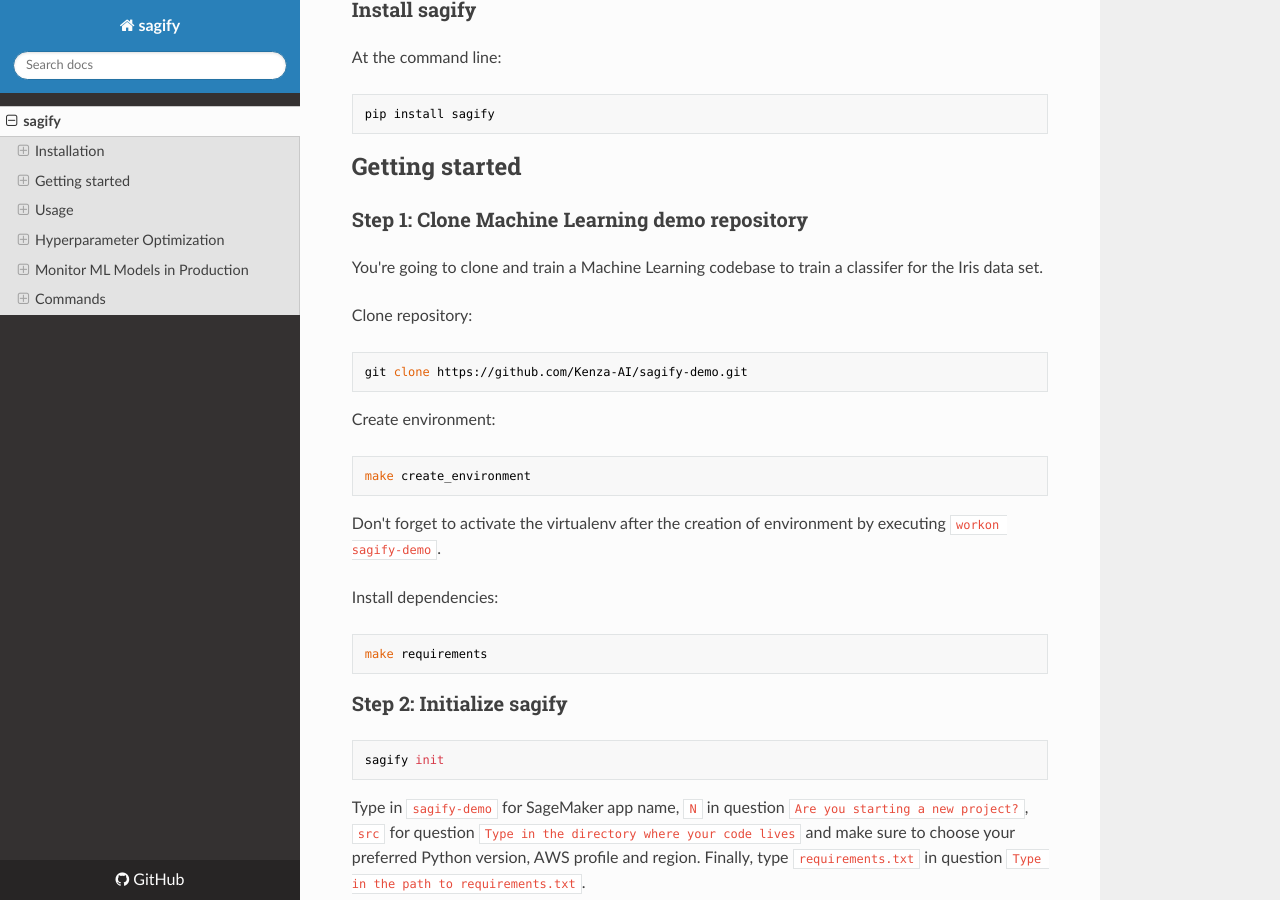
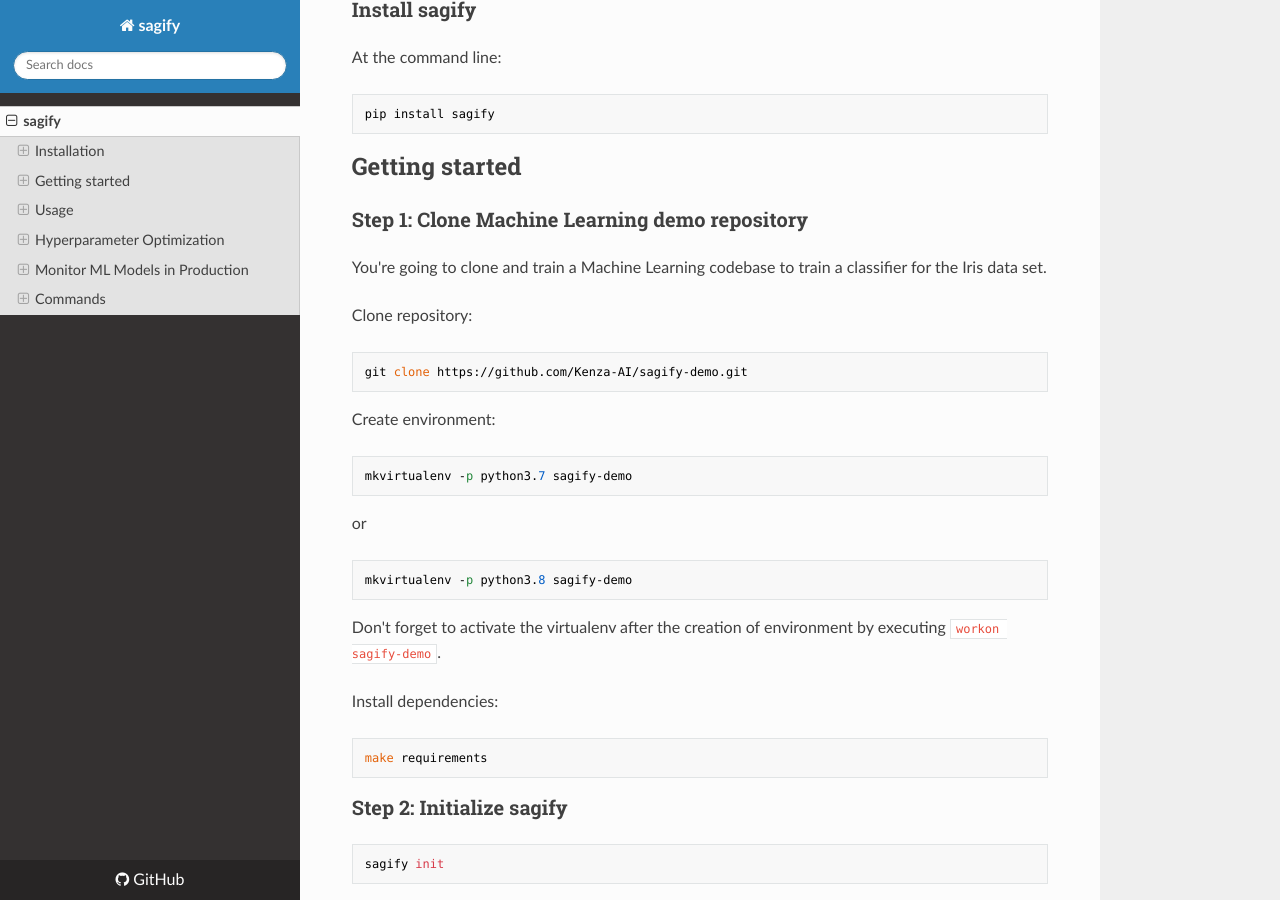
Before and after one commit to Kenza-AI/sagify, an MkDocs documentation site: the page built from docs/index.md, in a window 1280 px wide and 900 px high, scrolled down 1012 px. Built offline with MkDocs 1.6.1, drawn with Linux system fonts in a browser that asks for light colours; nearby versions of some CDN libraries.

Commit message:
Update getting started example

```diff
--- a/docs/index.md
+++ b/docs/index.md
@@ -27,7 +27,7 @@
 
 ### Step 1: Clone Machine Learning demo repository
 
-You're going to clone and train a Machine Learning codebase to train a classifer for the Iris data set.
+You're going to clone and train a Machine Learning codebase to train a classifier for the Iris data set.
 
 Clone repository:
 
@@ -35,7 +35,11 @@
 
 Create environment:
 
-    make create_environment
+    mkvirtualenv -p python3.7 sagify-demo
+
+or
+
+    mkvirtualenv -p python3.8 sagify-demo
 
 Don't forget to activate the virtualenv after the creation of environment by executing `workon sagify-demo`.
 
```
Also changed, not shown: README.md (+6 -2 lines).
